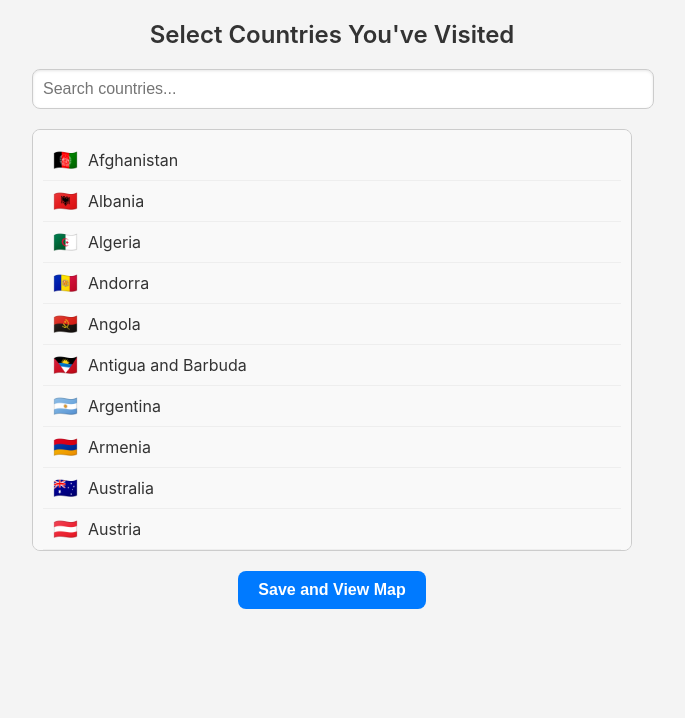
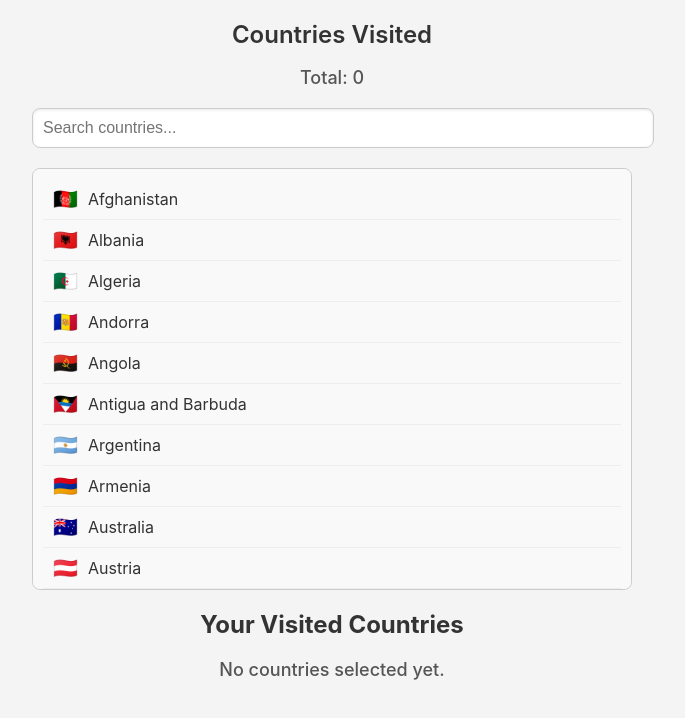
Before and after one commit to rayhbanks/wibi-app, a React (Create React App) app: page / in a window 1280 px wide. Shown: the top 718 px of the page, without its empty margins (308-993 px from the left). Built offline with nearby package versions, Linux system fonts and the light colour scheme.

Commit message:
Decided to remove the map for now and create a simple, functional version that gives your country count. Happy to say that it is currently working

```diff
--- a/src/App.js
+++ b/src/App.js
@@ -1,11 +1,9 @@
 import React, { useState } from 'react';
-import countriesData from './data/countries';
-import WorldMap from './components/WorldMap';
-import './styles/App.css'; // Custom CSS for Apple-inspired styling.
+import countriesData from './data/countries'; // Import your countries data
+import './styles/App.css'; // Optional CSS for styling
 
 function App() {
   const [visited, setVisited] = useState([]); // List of visited countries
-  const [view, setView] = useState('select'); // View: 'select' or 'map'
   const [searchQuery, setSearchQuery] = useState(''); // Search query
 
   // Filter countries based on the search query
@@ -16,25 +14,19 @@ function App() {
   // Toggle a country's "visited" state
   const toggleVisited = (countryCode) => {
     setVisited((prev) => {
-      const isVisited = prev.some((c) => c.code === countryCode);
-
+      const isVisited = prev.includes(countryCode);
       if (isVisited) {
-        return prev.filter((c) => c.code !== countryCode);
+        return prev.filter((code) => code !== countryCode); // Remove from visited
       } else {
-        const country = countriesData.find((c) => c.code === countryCode);
-        return [...prev, { ...country, included: true }];
+        return [...prev, countryCode]; // Add to visited
       }
     });
   };
 
-  const handleSave = () => setView('map');
-  const handleBackToSelect = () => setView('select');
-
   return (
     <div className="app-container">
-      {view === 'select' ? (
-        <div className="select-view">
-          <h1>Select Countries You've Visited</h1>
+      <h1>Countries Visited</h1>
+      <p>Total: {visited.length}</p> {/* Display total count at the top */}
       <input
         type="text"
         placeholder="Search countries..."
@@ -47,7 +39,7 @@ function App() {
           <div
             key={country.code}
             className={`country-item ${
-                  visited.some((c) => c.code === country.code) ? 'selected' : ''
+              visited.includes(country.code) ? 'selected' : ''
             }`}
             onClick={() => toggleVisited(country.code)}
           >
@@ -56,18 +48,19 @@ function App() {
           </div>
         ))}
       </div>
-          <button className="save-button" onClick={handleSave}>
-            Save and View Map
-          </button>
+      <div className="results">
+        <h2>Your Visited Countries</h2>
+        {visited.length === 0 ? (
+          <p>No countries selected yet.</p>
+        ) : (
+          <ul>
+            {visited.map((code) => {
+              const country = countriesData.find((c) => c.code === code);
+              return <li key={code}>{country.name}</li>;
+            })}
+          </ul>
+        )}
       </div>
-      ) : (
-        <div className="map-view">
-          <button className="back-button" onClick={handleBackToSelect}>
-            ⏎ Back to Selection
-          </button>
-          <WorldMap visited={visited} />
-        </div>
-      )}
     </div>
   );
 }
--- a/src/components/WorldMap.js
+++ /dev/null
@@ -1,41 +0,0 @@
-import React from 'react';
-import { ComposableMap, Geographies, Geography } from 'react-simple-maps';
-
-// Use this GeoJSON file for the map
-const geoUrl =
-  'https://raw.githubusercontent.com/johan/world.geo.json/refs/heads/master/countries.geo.json';
-
-const WorldMap = ({ visited }) => {
-  return (
-    <ComposableMap
-      projectionConfig={{ scale: 160 }}
-      style={{ width: '100%', height: 'auto' }}
-    >
-      <Geographies geography={geoUrl}>
-        {({ geographies }) =>
-          geographies.map((geo) => {
-            const isVisited = visited.some(
-              (country) => country.code === geo.properties.ISO_A2
-            );
-
-            return (
-              <Geography
-                key={geo.rsmKey}
-                geography={geo}
-                fill={isVisited ? '#007aff' : '#EEE'}
-                stroke="#DDD"
-                style={{
-                  default: { outline: 'none' },
-                  hover: { fill: '#F53', outline: 'none' },
-                  pressed: { outline: 'none' },
-                }}
-              />
-            );
-          })
-        }
-      </Geographies>
-    </ComposableMap>
-  );
-};
-
-export default WorldMap;
--- a/src/styles/App.css
+++ b/src/styles/App.css
@@ -10,8 +10,16 @@
 h1 {
   font-size: 24px;
   font-weight: 600;
+  margin-bottom: 10px; /* Adjusted for better spacing */
+  color: #333;
+}
+
+/* Total Count */
+p {
+  font-size: 18px; /* Slightly larger for visibility */
+  font-weight: 500;
   margin-bottom: 20px;
-  color: #333;
+  color: #555; /* Subtle contrast */
 }
 
 /* Search Bar */
@@ -85,17 +93,3 @@ h1 {
 .save-button:hover {
   background-color: #005bb5;
 }
-
-.map-view {
-  display: flex;
-  justify-content: center;
-  align-items: center;
-  margin: 20px auto;
-  width: 100%;
-  max-width: 800px;
-  height: auto;
-  padding: 10px;
-  background: #f9f9f9;
-  border-radius: 12px;
-  box-shadow: 0 4px 6px rgba(0, 0, 0, 0.1);
-}
```
Lines whose indentation alone changed are shown as unchanged.
